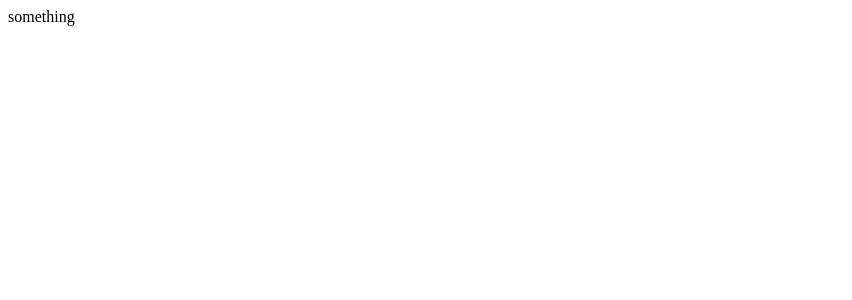
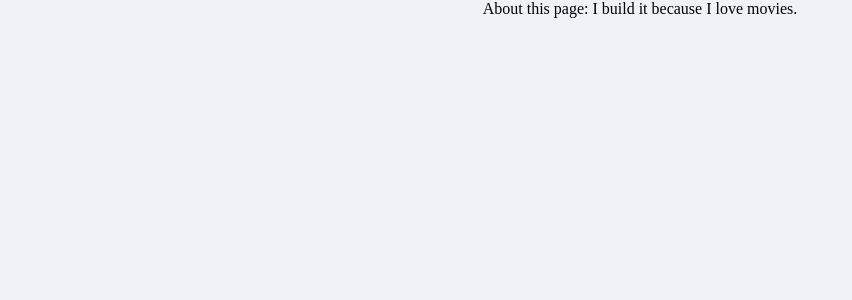
Before and after one commit to ProtoSeo/movie_app, a React (Create React App) app: page /#/about in a window 1280 px wide. Shown: the top 300 px of the page, without its empty margins (0-852 px from the left). Built offline with nearby package versions, Linux system fonts and the light colour scheme.

Commit message:
#6.1 Building the Router

```diff
--- a/src/App.js
+++ b/src/App.js
@@ -1,6 +1,12 @@
 import React from 'react';
+import {HashRouter, Route} from "react-router-dom";
+import About from "./routes/About"
+import Home from "./routes/Home"
 
 function App(){
-  return <span>something</span>
+  return <HashRouter>
+    <Route path="/" exact = {true} component={Home}/>
+    <Route path="/about" component={About}/>
+  </HashRouter>
 }
 export default App;
--- a/src/routes/About.js
+++ b/src/routes/About.js
@@ -0,0 +1,7 @@
+import React from 'react';
+
+function About(){
+    return <span>About this page: I build it because I love movies.</span>
+
+}
+export default About;
```
